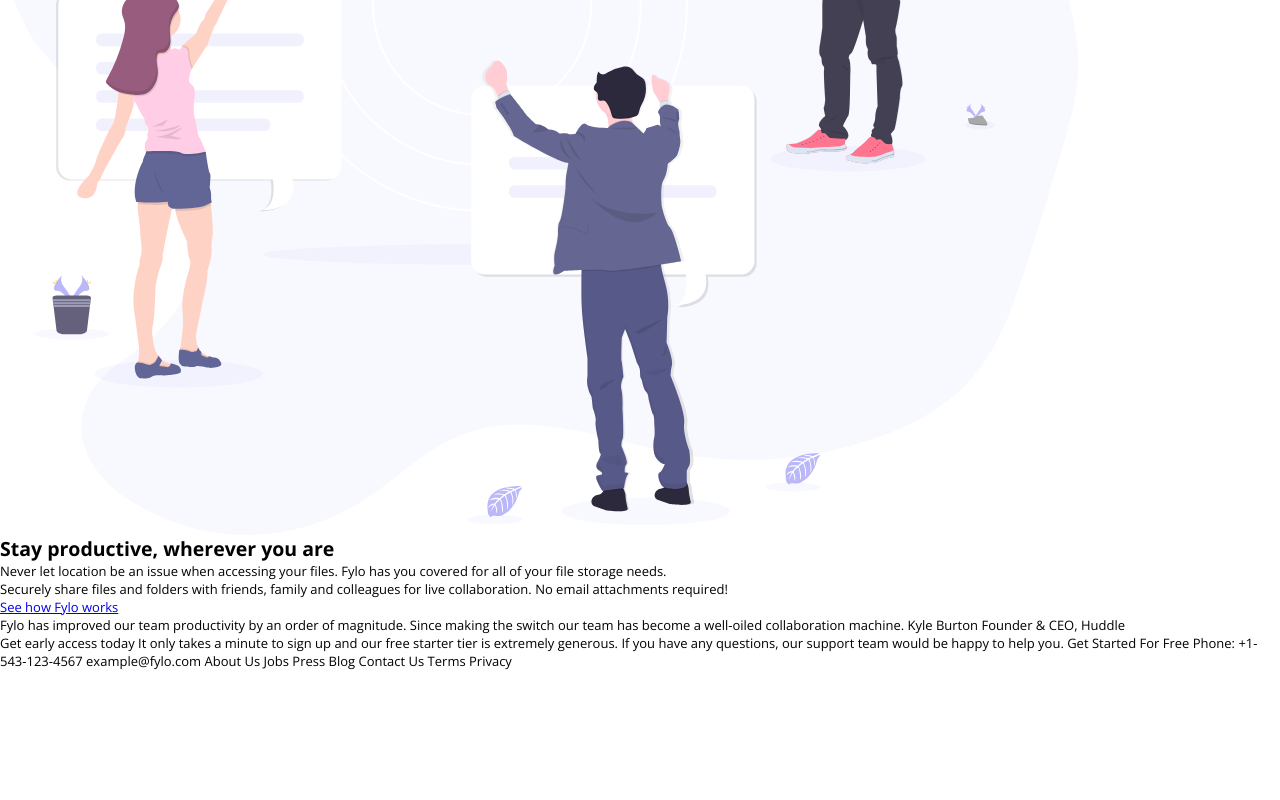
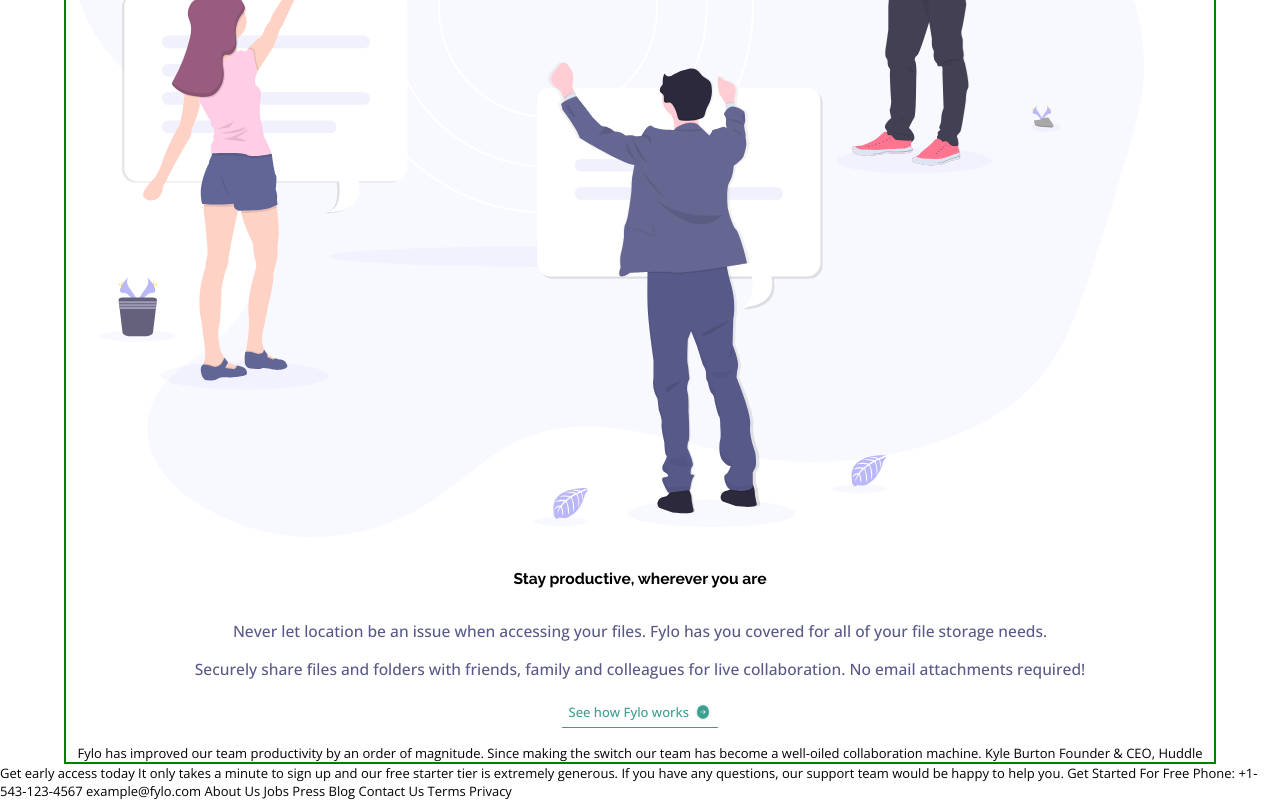
Before and after one commit to calvindalenta/fylo-landing-page-with-two-column-layout, a plain HTML site: page index.html in a window 1280 px wide. Shown: the part 1531-2331 px from the top of the page. Before the commit the page ends 2201 px from the top, so only its background shows below. Drawn offline with nearby package versions, Linux system fonts and the light colour scheme.

Commit message:
Basic layout second-section

```diff
--- a/index.html
+++ b/index.html
@@ -42,14 +42,17 @@
     </div>
   </section>
 
-  <section class="second-section">
+  <section class="second-section container">
     <img class="second-section__image" src="images/illustration-2.svg" alt="">
     <div class="second-section__text">
       <h1 class="second-section__title">Stay productive, wherever you are</h1>
       <p class="second-section__desc">Never let location be an issue when accessing your files. Fylo has you covered for all of your file storage needs.</p>
       <p class="second-section__desc">Securely share files and folders with friends, family and colleagues for live collaboration. No email attachments required!</p>
       <div class="second-section__call">
-        <a href="#">See how Fylo works</a>
+        <div>
+          <a href="#">See how Fylo works</a>
+          <img src="images/icon-arrow.svg" alt="">
+        </div>
       </div>
       <div class="second-section__card">
         Fylo has improved our team productivity by an order of magnitude. Since making the switch our team has become a well-oiled collaboration machine.
--- /dev/null
+++ b/scss/components/_second-section.scss
@@ -0,0 +1,44 @@
+.second-section {
+    text-align: center;
+
+    border: 2px solid green;
+
+    &__title {
+        font-family: 'Raleway';
+        font-size: 1.2em;
+        font-weight: 700;
+        margin-block: 2rem;
+    }
+
+    &__desc {
+        font-size: 1.2em;
+        font-weight: 500;
+        color: $desaturated-blue;
+
+        margin-block: 1rem;
+    }
+
+    &__call {
+        display: flex;
+        justify-content: center;
+
+        margin-bottom: 1rem;
+
+        div {
+            padding: 0.5em;
+
+            display: flex;
+            justify-content: center;
+            gap: 0.5em;
+
+            border-bottom: 1px solid $moderate-cyan;
+
+            a {
+                font-weight: 500;
+                color: $moderate-cyan;
+                text-decoration: none;
+            }
+        }
+
+    }
+}
--- a/scss/main.scss
+++ b/scss/main.scss
@@ -8,4 +8,5 @@
 
 @import 'components/nav';
 @import 'components/first-section';
+@import 'components/second-section';
 @import 'components/button';
```
Also changed, not shown: main.css.
